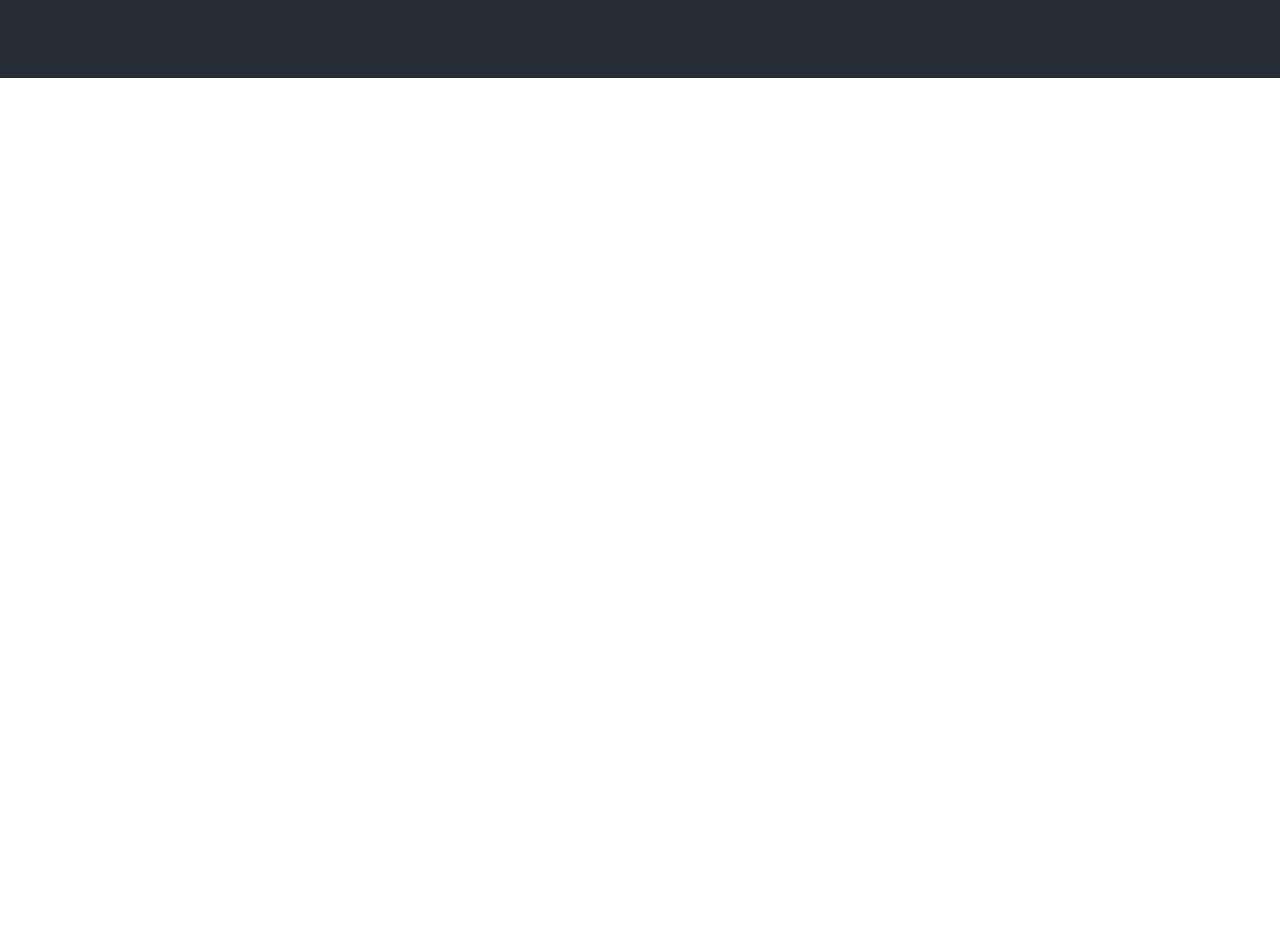
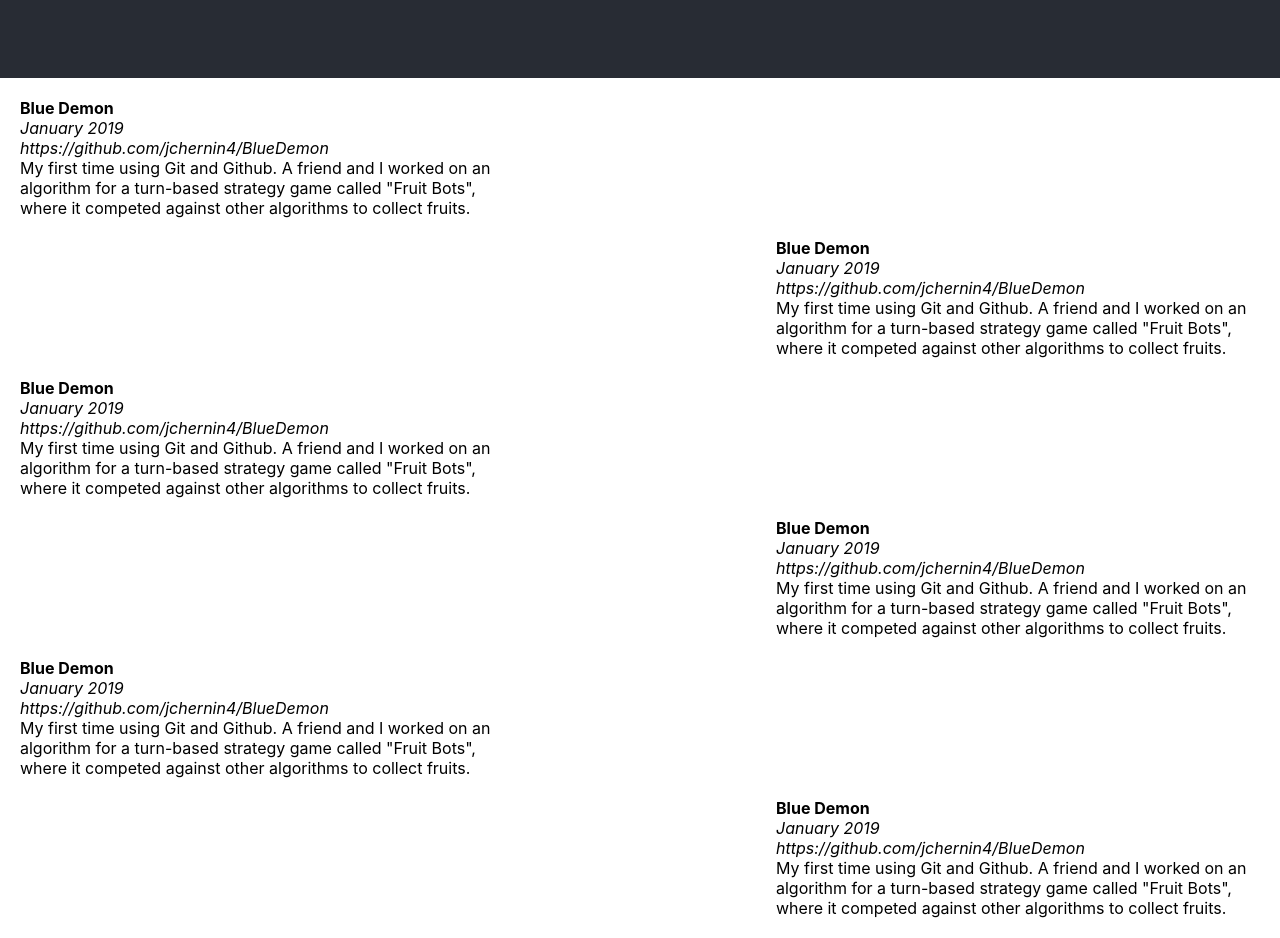
Before and after one commit to jchernin4/jchernin4.github.io, a React (Create React App) app: page / in a window 1280 px wide. Shown: the part 820-1758 px from the top of the page. Before the commit the page ends 898 px from the top, so only its background shows below. Built offline with nearby package versions, Linux system fonts and the light colour scheme.

Commit message:
Beginning of timeline

```diff
--- a/src/components/timeline-box/timelineBox.css
+++ b/src/components/timeline-box/timelineBox.css
@@ -1,9 +1,8 @@
 .box {
 	display: flex;
 	flex-direction: column;
-	position: absolute;
-	left: 100px;
-	top: 150px;
+
+	padding: 10px;
 
 	background-color: white;
 
--- a/src/components/timeline-box/timelineBox.js
+++ b/src/components/timeline-box/timelineBox.js
@@ -1,8 +1,9 @@
 import "./timelineBox.css"
 
-const TimelineBox = ({ title, link, description }) => (
+const TimelineBox = ({ title, date, link, description }) => (
 	<div className="box">
 		<strong>{title}</strong>
+		<i>{date}</i>
 		<i>{link}</i>
 		{description}
 	</div>
--- /dev/null
+++ b/src/components/timeline/timeline.css
@@ -0,0 +1,24 @@
+ .vl {
+ 	background-color: black;
+	margin-left: 180px;
+	margin-right: 180px;
+ }
+
+/*.vl {
+  border-left: 6px solid black;
+  height: 500px;
+  position: absolute;
+  left: 50%;
+  margin-left: -3px;
+  top: 0;
+}*/
+
+ .blank {
+ 	background-color: white;
+ }
+
+ .grid-container {
+ 	display: grid;
+	padding: 10px;
+ 	grid-template-columns: 40% 20% 40%;
+ }
--- a/src/components/timeline/timeline.js
+++ b/src/components/timeline/timeline.js
@@ -1,8 +1,32 @@
+import "./timeline.css"
 import TimelineBox from "../timeline-box";
 
 const Timeline = () => (
-	<div>
-		<TimelineBox title="test title" link="https://github.com/jchernin4" description="This is a test description to make sure the box is working correctly."/>
+	<div className="grid-container">
+		<TimelineBox title="Blue Demon" date="January 2019" link="https://github.com/jchernin4/BlueDemon" description='My first time using Git and Github. A friend and I worked on an algorithm for a turn-based strategy game called "Fruit Bots", where it competed against other algorithms to collect fruits.'/>
+
+		<div className="vl"/>
+		<div className="blank"/>
+		<div className="blank"/>
+		<div className="vl"/>
+
+		<TimelineBox title="Blue Demon" date="January 2019" link="https://github.com/jchernin4/BlueDemon" description='My first time using Git and Github. A friend and I worked on an algorithm for a turn-based strategy game called "Fruit Bots", where it competed against other algorithms to collect fruits.'/>
+		<TimelineBox title="Blue Demon" date="January 2019" link="https://github.com/jchernin4/BlueDemon" description='My first time using Git and Github. A friend and I worked on an algorithm for a turn-based strategy game called "Fruit Bots", where it competed against other algorithms to collect fruits.'/>
+
+		<div className="vl"/>
+		<div className="blank"/>
+		<div className="blank"/>
+		<div className="vl"/>
+
+		<TimelineBox title="Blue Demon" date="January 2019" link="https://github.com/jchernin4/BlueDemon" description='My first time using Git and Github. A friend and I worked on an algorithm for a turn-based strategy game called "Fruit Bots", where it competed against other algorithms to collect fruits.'/>
+		<TimelineBox title="Blue Demon" date="January 2019" link="https://github.com/jchernin4/BlueDemon" description='My first time using Git and Github. A friend and I worked on an algorithm for a turn-based strategy game called "Fruit Bots", where it competed against other algorithms to collect fruits.'/>
+
+		<div className="vl"/>
+		<div className="blank"/>
+		<div className="blank"/>
+		<div className="vl"/>
+
+		<TimelineBox title="Blue Demon" date="January 2019" link="https://github.com/jchernin4/BlueDemon" description='My first time using Git and Github. A friend and I worked on an algorithm for a turn-based strategy game called "Fruit Bots", where it competed against other algorithms to collect fruits.'/>
 	</div>
 );
 
```
